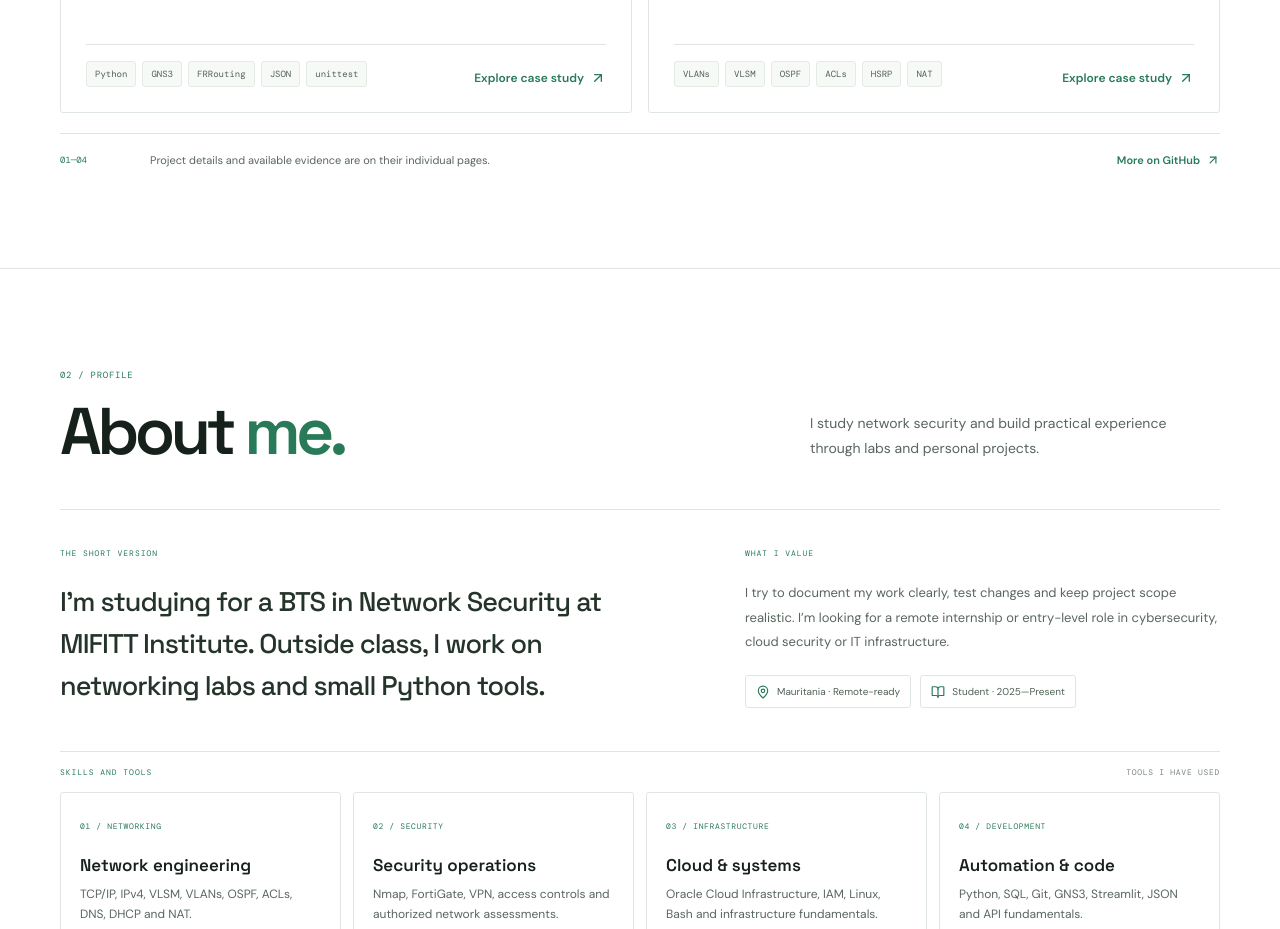
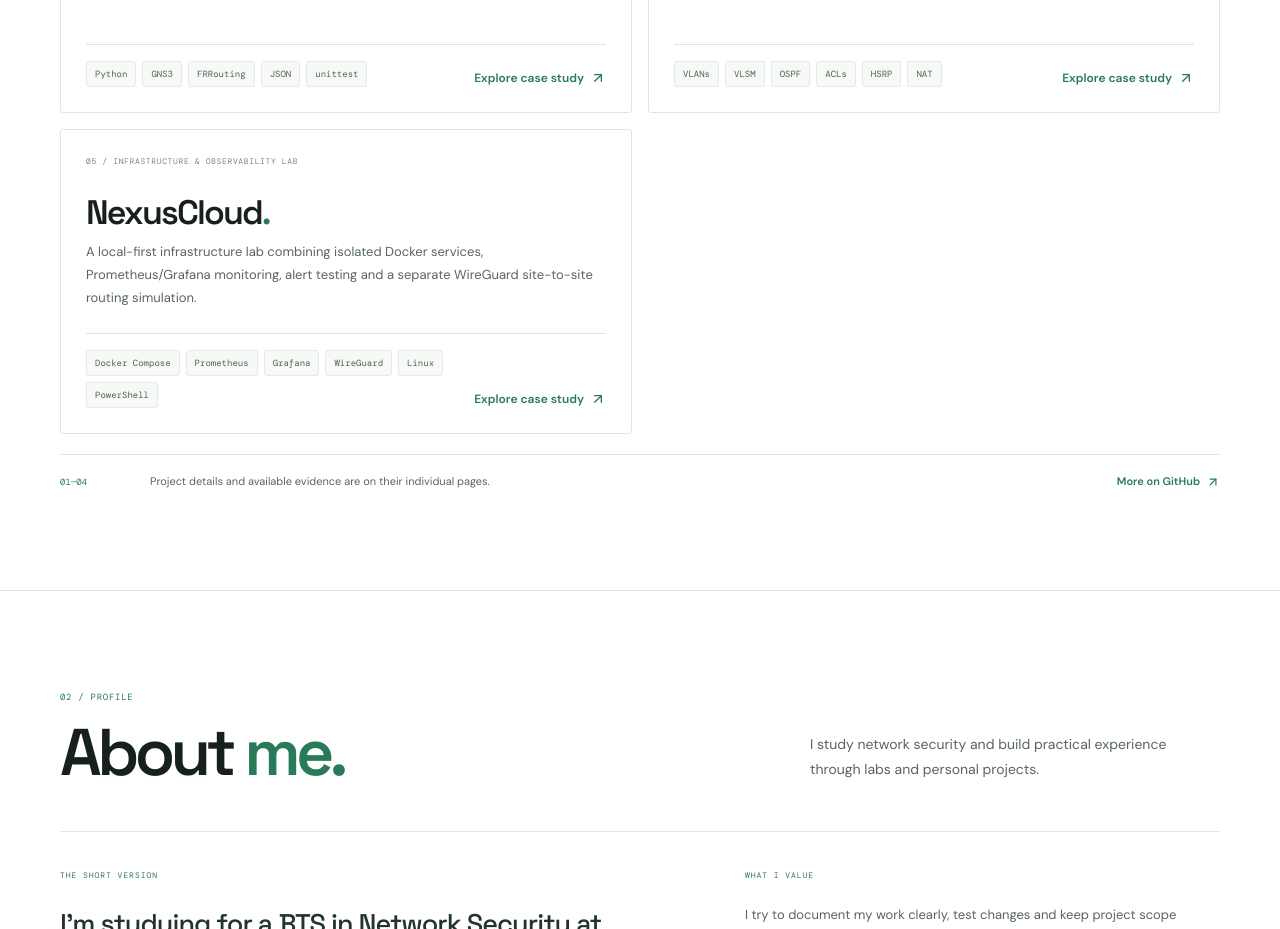
Before and after one commit to TheRootBaba/baba-ahmed-portfolio, a Next.js app: page / in a window 1280 px wide. Shown: the part 1760-2689 px from the top of the page. Built offline with nearby package versions, Linux system fonts and the light colour scheme.

Commit message:
Add NexusCloud to selected portfolio projects

```diff
--- a/app/components/portfolio.tsx
+++ b/app/components/portfolio.tsx
@@ -10,7 +10,8 @@ const projects = [
   { number:"01", name:"AegisSOC", category:"SECURITY OPERATIONS PLATFORM", description:"A local-first SOC platform for collecting security telemetry, investigating alerts, enriching indicators and governing response actions.", stack:["Python","FastAPI","PostgreSQL","Docker","Wazuh"], href:"/projects/aegissoc", featured:true },
   { number:"02", name:"NetSec Agent", category:"NETWORK SECURITY TOOL", description:"A Python tool for authorized network assessments. It uses Nmap for discovery and generates explanations of scan results.", stack:["Python","Nmap","Streamlit","LangGraph","MCP"], href:"/projects/netsec-agent" },
   { number:"03", name:"NetOps Sentinel", category:"NETWORK OPERATIONS LAB", description:"A repeatable GNS3 lab that validates device inventories, checks endpoint reachability and records structured JSON evidence.", stack:["Python","GNS3","FRRouting","JSON","unittest"], href:"/projects/netops-sentinel" },
-  { number:"04", name:"Secure Enterprise Network", category:"ENTERPRISE NETWORK DESIGN", description:"An enterprise network design exercise covering VLAN segmentation, VLSM addressing, routing, redundancy and access control.", stack:["VLANs","VLSM","OSPF","ACLs","HSRP","NAT"], href:"/projects/secure-enterprise-network" }
+  { number:"04", name:"Secure Enterprise Network", category:"ENTERPRISE NETWORK DESIGN", description:"An enterprise network design exercise covering VLAN segmentation, VLSM addressing, routing, redundancy and access control.", stack:["VLANs","VLSM","OSPF","ACLs","HSRP","NAT"], href:"/projects/secure-enterprise-network" },
+  { number:"05", name:"NexusCloud", category:"INFRASTRUCTURE & OBSERVABILITY LAB", description:"A local-first infrastructure lab combining isolated Docker services, Prometheus/Grafana monitoring, alert testing and a separate WireGuard site-to-site routing simulation.", stack:["Docker Compose","Prometheus","Grafana","WireGuard","Linux","PowerShell"], href:"/projects/nexuscloud" }
 ];
 
 const credentials = [
```
